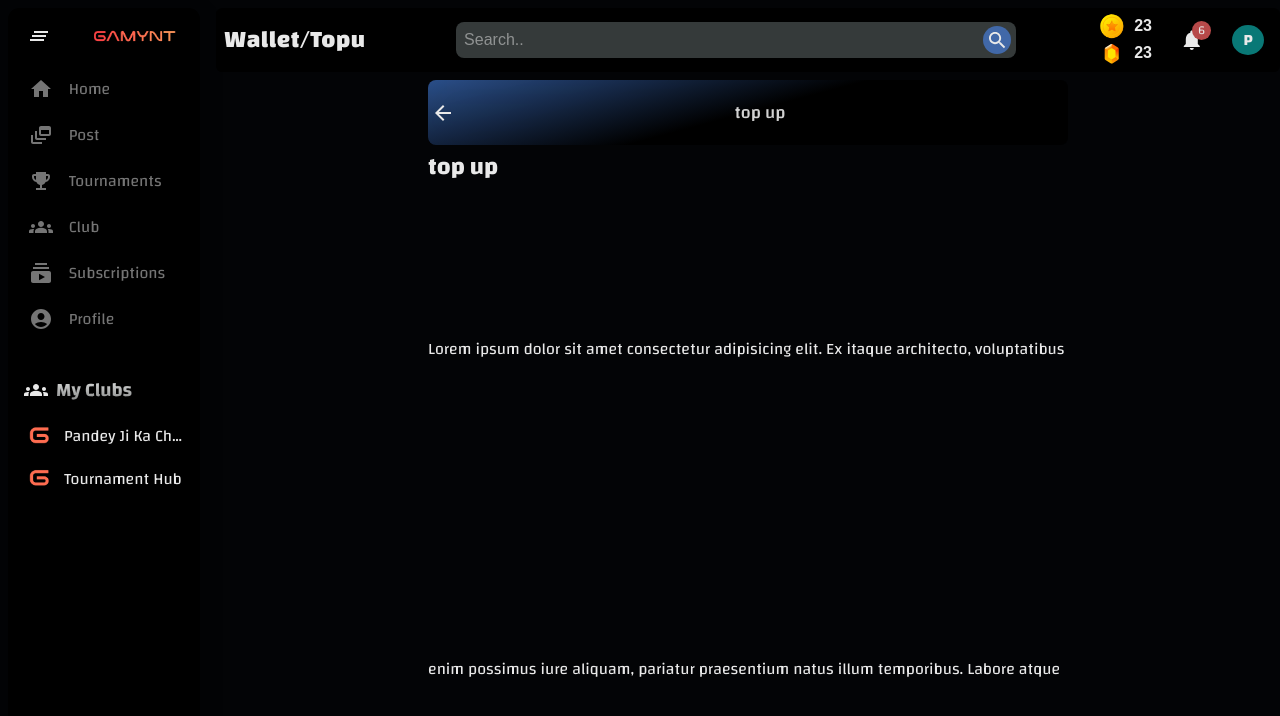
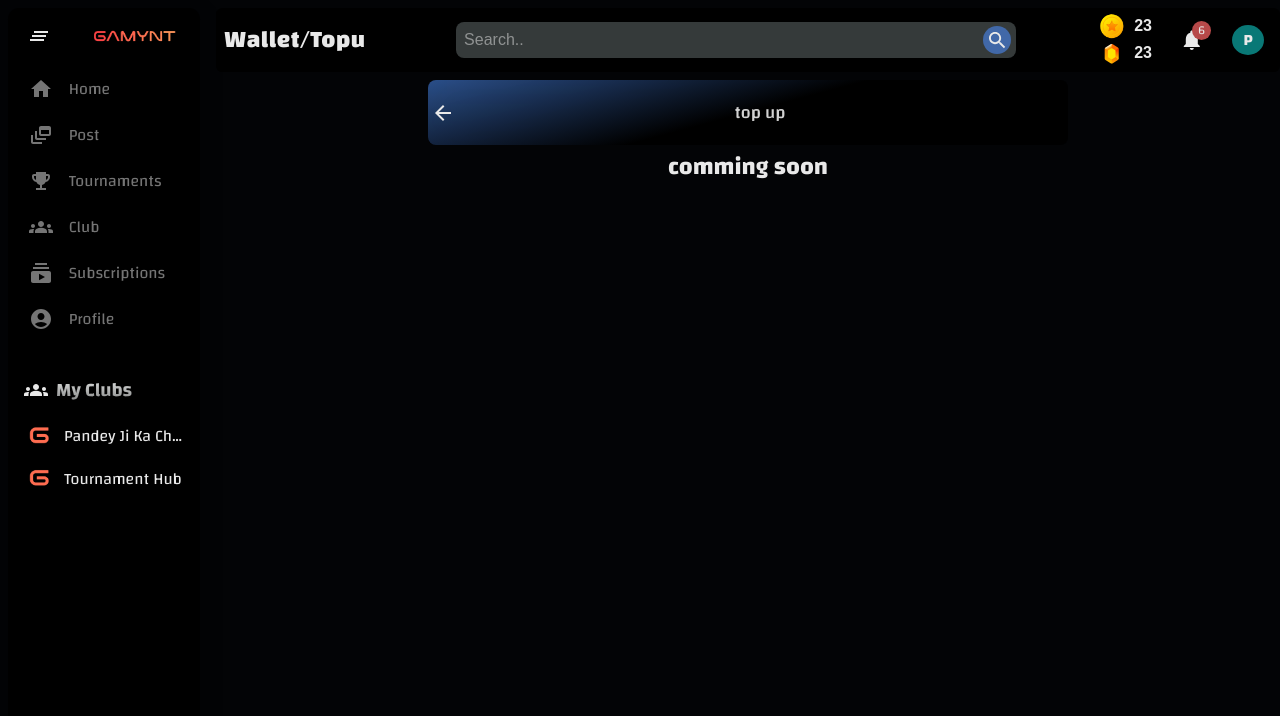
Before and after one commit to legcy143/gamynt_web_v3, a Next.js app: page /wallet/Topup in a window 1280 px wide. Shown: the top 716 px of the page. Built offline with nearby package versions, Linux system fonts and the light colour scheme.

Commit message:
account section v3

```diff
--- a/pages/wallet/Topup.js
+++ b/pages/wallet/Topup.js
@@ -6,8 +6,7 @@ const Topup = () => {
   return (
     <main className={style.moneyaction_container_main}>
       <Walletnav tittle={"top up"}/>
-<h1>top up</h1>
-<p style={{lineHeight:"20rem"}}>Lorem ipsum dolor sit amet consectetur adipisicing elit. Ex itaque architecto, voluptatibus enim possimus iure aliquam, pariatur praesentium natus illum temporibus. Labore atque pariatur, non facere dolor dolore. Rem, quo.</p>
+      <h1 style={{textAlign:"Center"}}>comming soon</h1>
     </main>
   )
 }
--- a/pages/wallet/Transfer.js
+++ b/pages/wallet/Transfer.js
@@ -6,7 +6,7 @@ const Transfer = () => {
   return (
     <main className={style.moneyaction_container_main}>
     <Walletnav tittle={"transfer"}/>
-<h1>transfer</h1>
+    <h1 style={{textAlign:"Center"}}>comming soon</h1>
   </main>
   )
 }
--- a/pages/wallet/styles/walletitem.module.scss
+++ b/pages/wallet/styles/walletitem.module.scss
@@ -67,5 +67,6 @@ text-transform: capitalize
 }
 .withdrwa_btn{
     margin:3rem auto 1rem;
+    padding: 0.5rem;
     width: min(20rem , 90%);
 }
```
